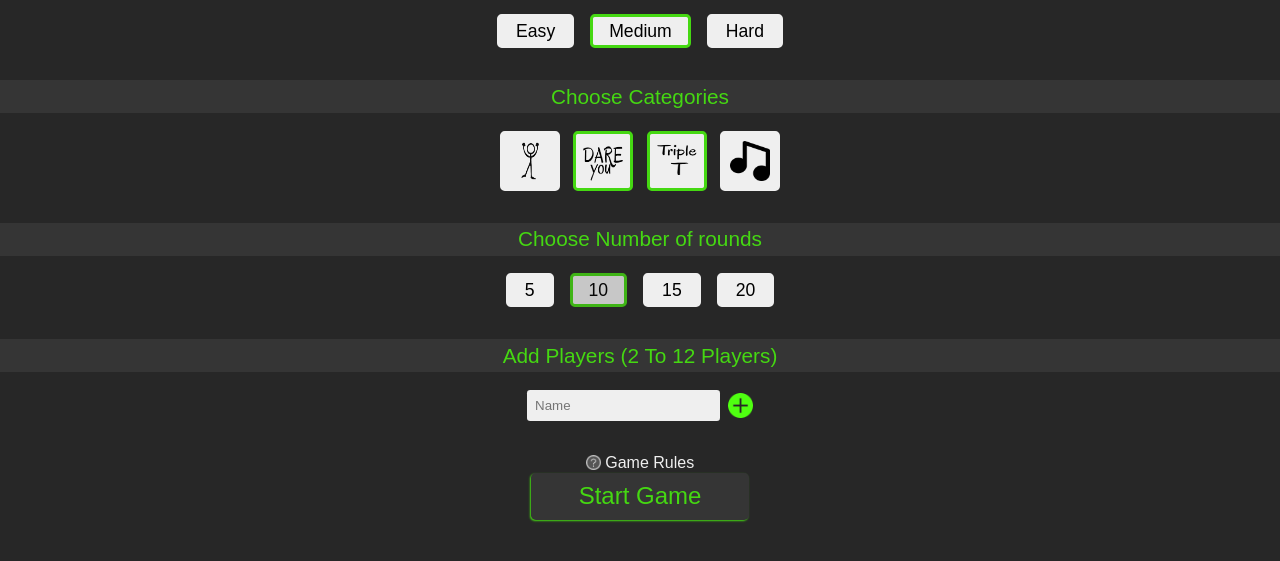
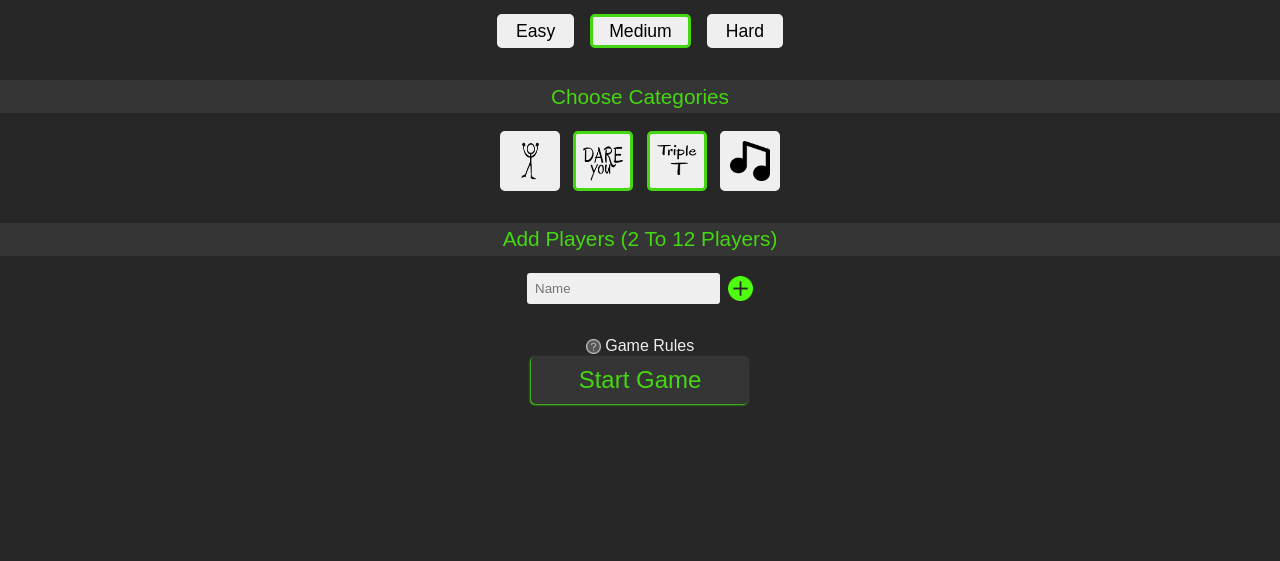
Before and after one commit to drunkover/thegame, a plain HTML site: page index.html in a window 1280 px wide. Shown: the part 159-720 px from the top of the page. Drawn offline with Linux system fonts and the light colour scheme; a web font is replaced by a local one.

Commit message:
Update index.html

```diff
--- a/index.html
+++ b/index.html
@@ -144,16 +144,6 @@
             </div>
         </section>
 
-      <section class="section-rounds">
-            <h1 class="section-title">Choose Number of rounds</h1>
-
-            <div class="rounds-wrapper">
-                <button class="round" data-round="5">5</button>
-                <button class="round chosen" data-round="10">10</button>
-                <button class="round" data-round="15">15</button>
-                <button class="round" data-round="20">20</button>
-            </div>
-        </section>
 
         <section class="section-players">
             <h1 class="section-title">Add Players (2 To 12 Players)</h1>
```
